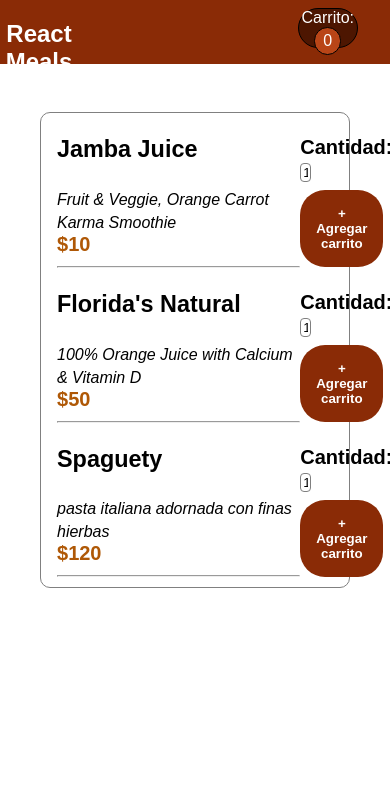
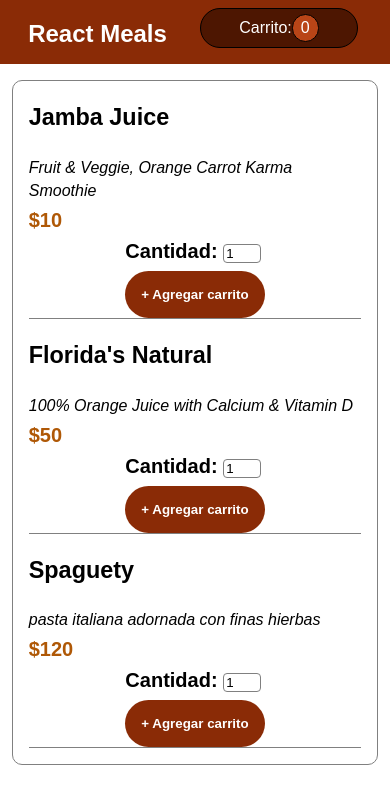
Before and after one commit to rodolfo-valtierra/react-postwork, a React (Create React App) app: page / in a window 390 px wide. Shown: the top 804 px of the page. Built offline with nearby package versions, Linux system fonts and the light colour scheme.

Commit message:
reponsividad completa

```diff
--- a/src/Components/Cart/Cart.js
+++ b/src/Components/Cart/Cart.js
@@ -1,8 +1,9 @@
 import cartStyle from '../../styles/CartStyle.module.css'
+import navStyle from '../../styles/navStyles.module.css'
 
 function Cart (props) {
 
-  return <div class={cartStyle.nav}>
+  return <div class={`${navStyle.nav}`}>
     <div class={`${cartStyle.round} ${cartStyle.cart} ${cartStyle['float-end']}`} style={{marginRight: '2rem'}}>
       Carrito:
       <div className={`${cartStyle.round} ${cartStyle['counter-cart']}`}
@@ -10,7 +11,7 @@
           {props.amount.length}
       </div>
     </div>
-    <h2 style={{width: '20%'}} align="center">React Meals</h2>
+    <h2 className={`${navStyle.title}`} style={{width: '20%'}} align="center">React Meals</h2>
   </div>
 }
 
--- a/src/Components/Meal/MealItem.js
+++ b/src/Components/Meal/MealItem.js
@@ -19,12 +19,19 @@
     setCantidad(target.value);
   }
 
-  return <li className={`${mealStyle.card} ${cartStyle['seccion-buy']}`}>
-    <div className={`${mealStyle['float-end']} `} style={{width: '15%'}}>
-      <div className={`${cartStyle['amount-seccion']}`}>
+  return <li className={`${mealStyle['flex-wrap']} ${cartStyle['seccion-buy']}`} >
+    <div className={`${mealStyle['col-half']}`}>
+      <h3>{props.platillo}</h3>
+      <label style={{fontSize: '12pt', fontWeight: 'normal', fontStyle: 'italic'}}>{props.description}</label>
+      <div className={`${cartStyle.price}`} style={{margin: '0.5rem 0'}}>${props.precio}</div>
+    </div>
+    <div className={`${mealStyle['col-half']} ${mealStyle['row-reverse']} ${mealStyle['item-center']}`} >
+      <div>
+        <div >
           <span>Cantidad: </span>
-        <input  defaultValue="1" onChange={changeCantidad} />
+          <input className="col-2" defaultValue="1" onChange={changeCantidad} />
         </div>
+        <div>
           <button className={`${cartStyle['button-add']}`}
             style={{}}
             onClick={agregarACarrito}
@@ -32,12 +39,8 @@
             + Agregar carrito
           </button>
         </div>
-    <div className="description-meal">
-      <h3>{props.platillo}</h3>
-      <label style={{fontSize: '12pt', fontWeight: 'normal', fontStyle: 'italic'}}>{props.description}</label>
-      <div className={`${cartStyle.price}`}>${props.precio}</div>
       </div>
-    <hr/>
+    </div>
   </li>
 }
 
--- a/src/styles/CartStyle.module.css
+++ b/src/styles/CartStyle.module.css
@@ -1,14 +1,3 @@
-.nav {
-  width: 100%;
-  display: inline;
-  position: fixed;
-  height: 4rem;
-  top: 0;
-  left: 0;
-  background-color: #8a2b06;
-  color: white
-}
-
 .round {
   border: 1px solid black;
   border-radius: 20px;
@@ -20,7 +9,6 @@
   padding-right: 8px;
   background-color: #b94517;
 }
-
 .cart {
   display: flex;
   flex-wrap: wrap;
@@ -30,6 +18,12 @@
   height: 60%;
   margin-top: 0.5rem;
   background-color: #4d1601;
+}
+
+@media(max-width: 500px) {
+  .cart {
+    min-width: 40%;
+  }
 }
 
 .float-end {
@@ -60,6 +54,9 @@
 .seccion-buy {
   font-size: 15pt;
   font-weight: bold;
+  margin-right: 1rem;
+  margin-bottom: 1rem;
+  border-bottom: 1px solid gray;
 }
 
 .amount-seccion > input {
--- a/src/styles/GeneralStyle.css
+++ b/src/styles/GeneralStyle.css
@@ -6,3 +6,7 @@
 * {
   font-family: Arial, Helvetica, sans-serif;
 }
+
+.col-2 {
+  width: 2rem;
+}
--- a/src/styles/meals.module.css
+++ b/src/styles/meals.module.css
@@ -5,7 +5,9 @@
   border-radius: 10px;
   justify-content: center;
   padding-left: 1rem;
+  max-width: 50rem;
 }
+
 
 .card {
   list-style: none;
@@ -13,7 +15,49 @@
 }
 
 .container {
-  margin: 2rem 2rem
+  margin: 1% 21%
+}
+
+.flex-wrap {
+  display: flex;
+  flex-wrap: flex-wrap;
+}
+
+.flex-dir-end {
+  flex-direction: column;
+  align-content: end;
+}
+
+.row-reverse {
+  display: flex;
+  flex-direction: row-reverse;
+}
+
+.item-center {
+  align-items:center;
+}
+
+.col-half {
+  width: 50%;
+}
+
+@media(max-width: 500px) {
+  .flex-wrap {
+    display: block
+  }
+
+  .col-half {
+    width: 100%;
+    justify-content: center;
+  }
+
+  .container {
+    margin: 0 1%
+  }
+
+  .meal {
+    margin-top: 5rem;
+  }
 }
 
 .float-end {
--- /dev/null
+++ b/src/styles/navStyles.module.css
@@ -0,0 +1,16 @@
+.nav {
+  width: 100%;
+  display: inline;
+  position: fixed;
+  height: 4rem;
+  top: 0;
+  left: 0;
+  background-color: #8a2b06;
+  color: white
+}
+
+@media(max-width: 500px) {
+  .title {
+    min-width: 50%
+  }
+}
```
Also changed, not shown: src/Components/Cart/index.js (added, +7 -0 lines), src/Components/Meal/Meals.js (line endings or trailing spaces). Lines whose indentation alone changed are shown as unchanged.
